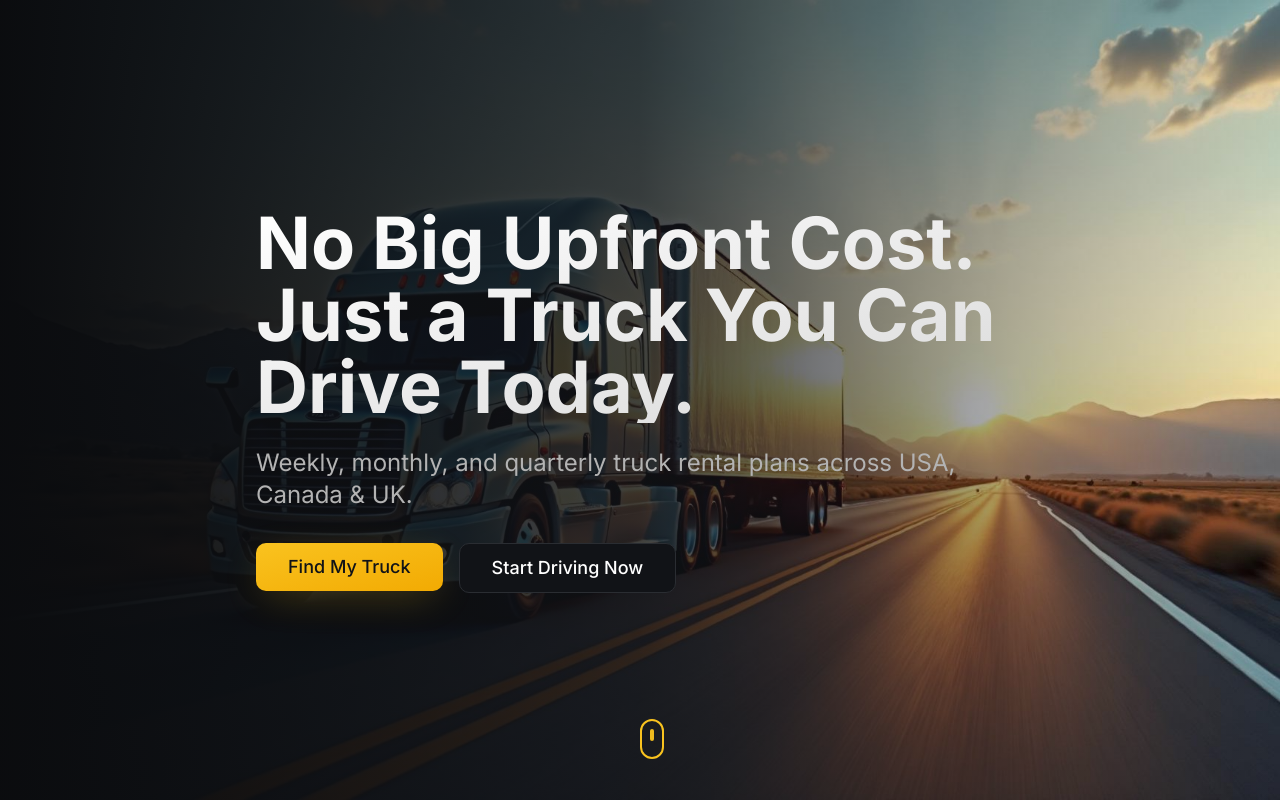
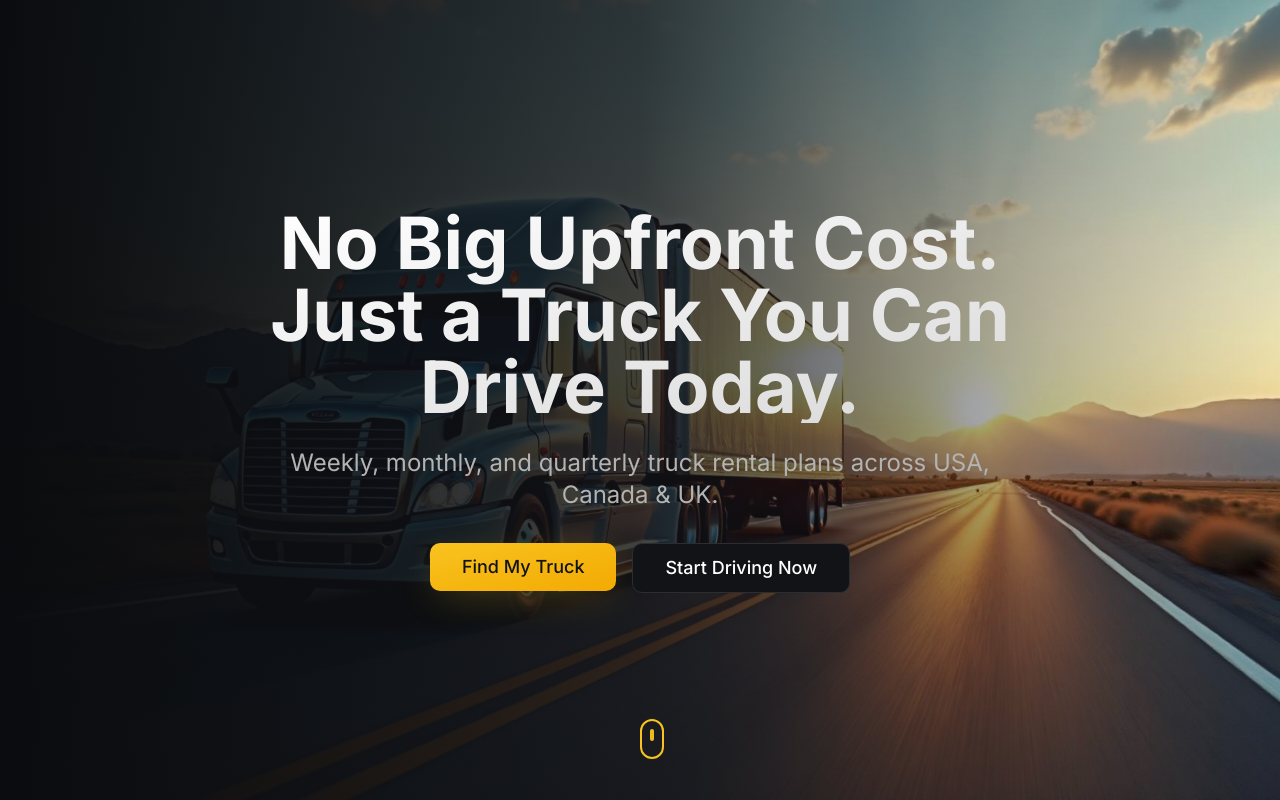
Before and after one commit to Unendingmould/driveon-rentals, a React (Vite) app: page / in a window 1280 px wide. Shown: the top 800 px of the page. Built offline with nearby package versions, Linux system fonts and the light colour scheme.

Commit message:
Center align hero section content
Center align text content and CTA buttons in the hero section.

```diff
--- a/src/components/HeroSection.tsx
+++ b/src/components/HeroSection.tsx
@@ -22,7 +22,7 @@ export default function HeroSection() {
 
       {/* Content */}
       <div className="relative z-10 max-w-7xl mx-auto px-4 sm:px-6 lg:px-8">
-        <div className="max-w-3xl">
+        <div className="max-w-3xl mx-auto text-center">
           <h1 className="text-4xl md:text-6xl lg:text-7xl font-bold mb-6 text-gradient fade-in-up">
             No Big Upfront Cost. Just a Truck You Can Drive Today.
           </h1>
@@ -31,7 +31,7 @@ export default function HeroSection() {
             Weekly, monthly, and quarterly truck rental plans across USA, Canada & UK.
           </p>
 
-          <div className="flex flex-col sm:flex-row gap-4 fade-in-up animation-delay-400">
+          <div className="flex flex-col sm:flex-row gap-4 justify-center fade-in-up animation-delay-400">
             <Button
               onClick={scrollToTrucks}
               className="btn-cta text-lg px-8 py-6"
```
